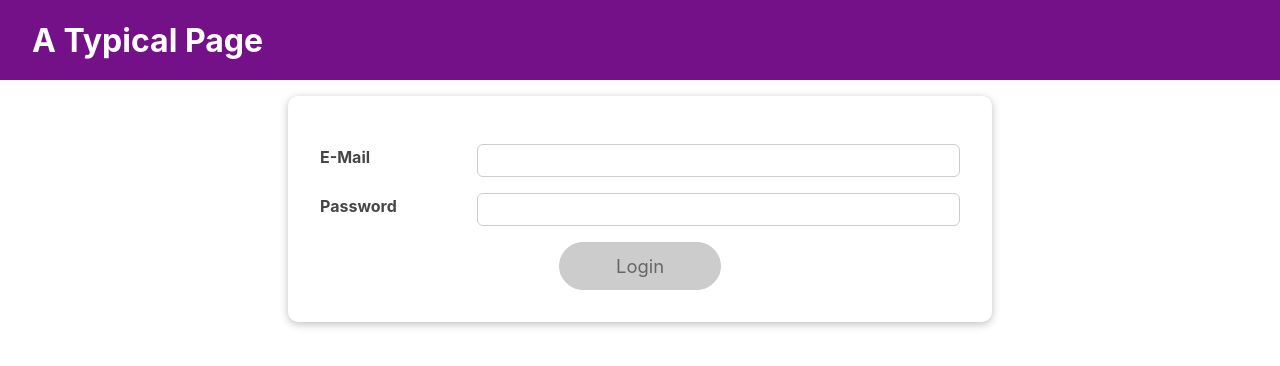
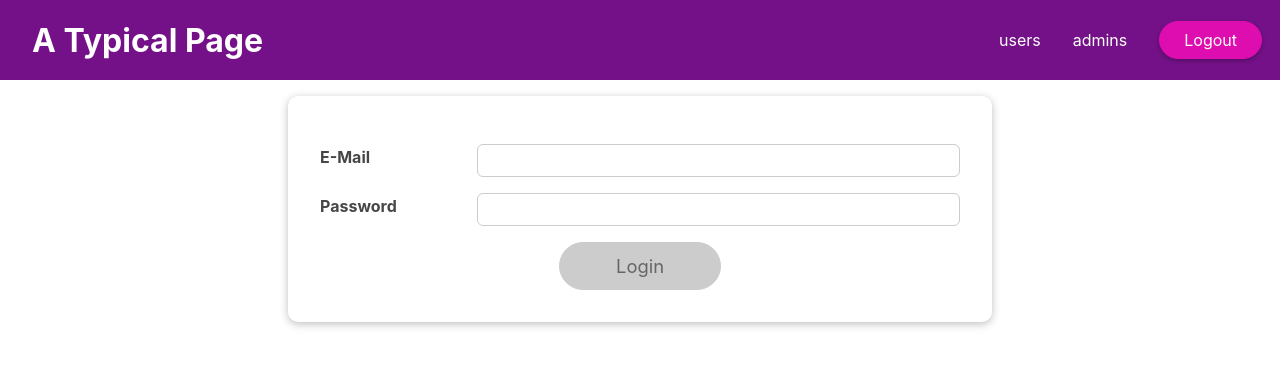
Before and after one commit to ahmedabdrabou110/Hook-effect, a React (Create React App) app: page / in a window 1280 px wide. Shown: the top 366 px of the page. Built offline with nearby package versions, Linux system fonts and the light colour scheme.

Commit message:
version 4 of using useEffect , useReducer and context not useContext Hook

```diff
--- a/src/App.js
+++ b/src/App.js
@@ -1,4 +1,5 @@
 import React, { useState , useEffect } from "react";
+import AuthContext from "./components/auth/AuthContext";
 import Home from "./components/Home/Home";
 import MainHeader from "./components/MainHeader/MainHeader";
 import Input from "./components/UI/Input/Input";
@@ -36,11 +37,13 @@ function App() {
   };
 
   return (
-    <div className="App">
-      <MainHeader login={login} onClick={LogoutHandler} />
+    <AuthContext.Provider value={{
+      isLoggedIn:login
+    }}>
+      <MainHeader  onClick={LogoutHandler} />
       {login && <Input onLogin={loginHandler} />}
       {!login && <Home />}
-    </div>
+    </AuthContext.Provider>
   );
 }
 
--- a/src/components/MainHeader/MainHeader.js
+++ b/src/components/MainHeader/MainHeader.js
@@ -1,12 +1,22 @@
 import React from "react";
+import AuthContext from "../auth/AuthContext";
 import styles from "./MainHeader.module.css";
 import Navigator from "./Navigator";
 const MainHeader = (props) => {
   return (
-    <header className={styles["main-header"]}>
-      <h1>a typical page</h1>
-      {!props.login && <Navigator onClick={props.onClick} />}
-    </header>
+    <AuthContext.Consumer>
+      {
+        (ctx) => {
+          return (
+          <header className={styles["main-header"]}>
+            <h1>a typical page</h1>
+            {!ctx.login && <Navigator onClick={props.onClick} />}
+          </header>
+        );
+        }
+      }
+
+    </AuthContext.Consumer>
   );
 };
 
--- /dev/null
+++ b/src/components/auth/AuthContext.js
@@ -0,0 +1,9 @@
+import React from 'react'
+
+
+const AuthContext = React.createContext({
+    isLoggedIn:false
+});
+
+
+export default AuthContext ;
```
